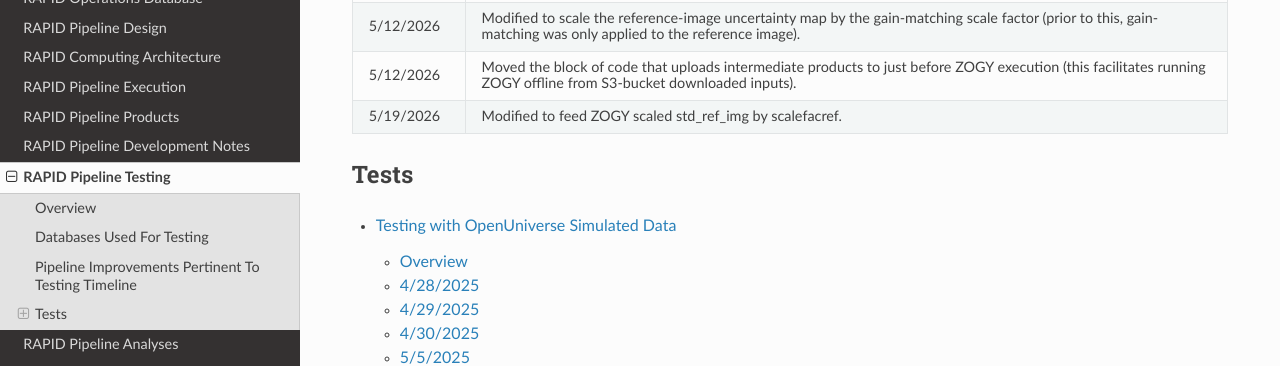
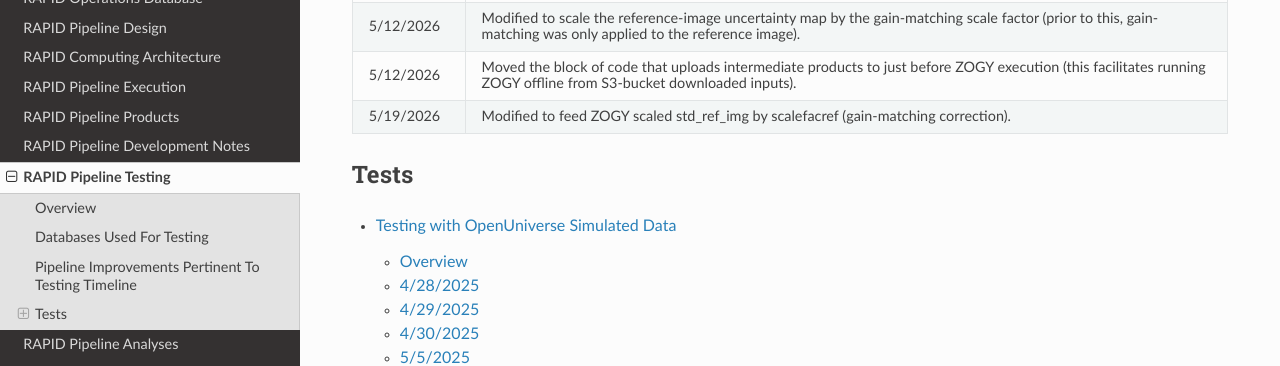
Before and after one commit to Caltech-IPAC/rapid, a Sphinx documentation site: the page built from docs/source/dev/tests.rst, in a window 1280 px wide and 900 px high, scrolled down 2836 px. Shown: the part 151-517 px from the top of the window. Built offline with Sphinx 7.4.7 and the Read the Docs theme 3.1.0, drawn with Linux system fonts in a browser that asks for light colours.

Commit message:
Made refinement to text of last pipeline improvement.

```diff
--- a/docs/source/dev/rimtimsim_tests.rst
+++ b/docs/source/dev/rimtimsim_tests.rst
@@ -497,5 +497,5 @@
 ===============   ===============================================================================================================================================================================================================================
 Date              Software modification
 ===============   ===============================================================================================================================================================================================================================
-5/19/2026         Modified to feed ZOGY scaled std_ref_img by scalefacref.
+5/19/2026         Modified to feed ZOGY scaled std_ref_img by scalefacref (gain-matching correction).
 ===============   ===============================================================================================================================================================================================================================
--- a/docs/source/dev/tests.rst
+++ b/docs/source/dev/tests.rst
@@ -95,7 +95,7 @@
 4/29/2026         Modified SFFT code to fix logic path issues, and set ``sat_value`` and ``bsmask_value`` defaults to 1e6 to disable masking unless explicitly set.
 5/12/2026         Modified to scale the reference-image uncertainty map by the gain-matching scale factor (prior to this, gain-matching was only applied to the reference image).
 5/12/2026         Moved the block of code that uploads intermediate products to just before ZOGY execution (this facilitates running ZOGY offline from S3-bucket downloaded inputs).
-5/19/2026         Modified to feed ZOGY scaled std_ref_img by scalefacref.
+5/19/2026         Modified to feed ZOGY scaled std_ref_img by scalefacref  (gain-matching correction).
 ===============   ===============================================================================================================================================================================================================================
 
 
```
